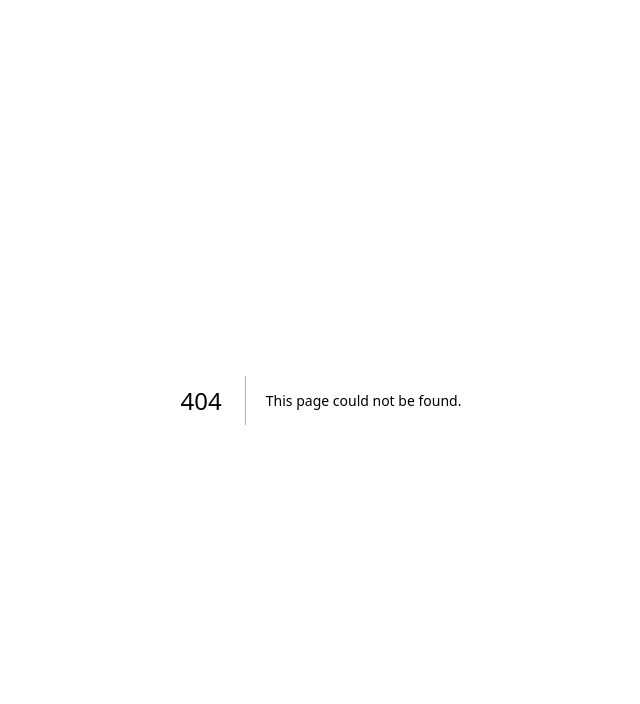
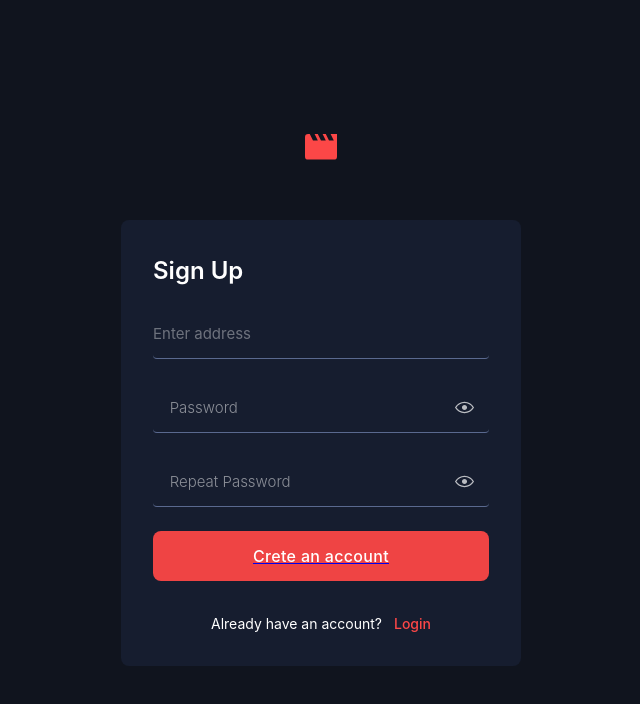
Before and after one commit to HabibEniolabi/EntertainmentWebApp, a Next.js app: page /sign-up in a window 1280 px wide. Before the commit this address had no page. Shown: the top 704 px of the page, without its empty margins (319-959 px from the left). Built offline with nearby package versions, Linux system fonts and the light colour scheme.

Commit message:
Adding of sign-up page

```diff
--- /dev/null
+++ b/src/app/(public)/sign-up/page.tsx
@@ -0,0 +1,76 @@
+"use client";
+import { useForm } from "@mantine/form";
+import React from "react";
+import Input from "@/src/components/Forms/Input";
+import OnboardingFormContainer from "@/src/components/Common/OnboardingFormContainer";
+import Password from "@/src/components/Forms/Password";
+import styles from "./styles.module.scss";
+import BeyondButton from "@/src/components/Common/Button";
+import Link from "next/link";
+
+const Login = () => {
+const form = useForm({
+    initialValues: {
+      email: "",
+      password: "",
+      confirmPassword: "",
+    },
+    validate: {
+      email: (value) =>
+        /^[^\s@]+@[^\s@]+\.[^\s@]+$/.test(value)
+          ? null
+          : "Invalid email format",
+      password: (value) =>
+        value.length >= 6 ? null : "Password must be at least 6 characters",
+      confirmPassword: (value, values) =>
+        value === values.password ? null : "Passwords do not match",
+    },
+  });
+
+  const handleFormSubmit = async (values: any) => {
+    console.log("Login form values:", values);
+  };
+
+  return (
+    <div className={styles.signUpPage}>
+      <OnboardingFormContainer >
+        <div className={styles.text}>Sign Up</div>
+        <form
+          className={styles.form}
+          onSubmit={form.onSubmit(handleFormSubmit)}
+        >
+          <Input
+            placeholder="Enter address"
+            {...form.getInputProps("email")}
+            error={form.isTouched("email") ? form.errors.email : null}
+          />
+            <Password
+              placeholder="Password"
+              {...form.getInputProps("password")}
+              error={form.isTouched("password") ? form.errors.password : null}
+            />
+            <Password
+              placeholder="Repeat Password"
+               {...form.getInputProps("confirmPassword")}
+                error={
+                form.isTouched("confirmPassword")
+                    ? form.errors.confirmPassword
+                    : null
+                }
+            />
+            <Link href="/login">
+              <BeyondButton
+                size="lg"
+                type="submit"
+                title={"Crete an account"}
+                className={styles.signUpButton}
+              />
+            </Link>
+
+        </form>
+      </OnboardingFormContainer>
+    </div>
+  );
+};
+
+export default Login;
--- /dev/null
+++ b/src/app/(public)/sign-up/styles.module.scss
@@ -0,0 +1,23 @@
+.signUpPage{
+    min-height: 100vh;
+    display: flex;
+    justify-content: center;
+    align-items: center;
+    overflow-y: auto;
+    scrollbar-width: none; /* Firefox */
+    background-color: #10141E;
+}
+
+.form {
+    display: flex;
+    flex-direction: column;
+    gap: 1.5rem;
+    width: 100%;
+}
+
+.text {
+    font-size: 1.5rem;
+    font-weight: 600;
+    padding-bottom: 20px;
+    color: #FFFFFF;
+}
--- a/src/components/Common/OnboardingFormContainer/index.tsx
+++ b/src/components/Common/OnboardingFormContainer/index.tsx
@@ -2,18 +2,25 @@ import React from "react";
 import styles from "./styles.module.scss"
 import MovieList from "@/src/assets/icons/MovieList";
 import Link from "next/dist/client/link";
+import { usePathname } from "next/navigation";
 
 interface OnboardingFormContainerProps {
   children?: React.ReactNode;
-  footerTitle?: string;
-  footerLink?: string;
 }
 
 const OnboardingFormContainer = ({
-  children,
-  footerLink,
-  footerTitle
+  children
 }: OnboardingFormContainerProps) => {
+
+    const pathname = usePathname();
+
+   const isSignUpPage = pathname === "/sign-up";
+   const linkHref = isSignUpPage ? "/login" : "/sign-up";
+   const footerText = isSignUpPage
+    ? "Already have an account?"
+    : "Don’t have an account?";
+   const linkText = isSignUpPage ? "Login" : "Sign Up";
+
   return (
     <div className={styles.onboardingFormContainer}>
       <div className={styles.header}>
@@ -24,8 +31,8 @@ const OnboardingFormContainer = ({
             {children}
         </div>
         <div className={styles.footer}>
-            {footerTitle}
-            <Link href="/sign-up">{footerLink}</Link>
+            {footerText}
+            <Link href={linkHref}>{linkText}</Link>
         </div>
        </div>
     </div>
--- a/src/components/Common/OnboardingFormContainer/styles.module.scss
+++ b/src/components/Common/OnboardingFormContainer/styles.module.scss
@@ -36,7 +36,7 @@
 
     a {
     color: #fc4747;
-    margin-left: 0.25rem;
+    margin-left: 0.75rem;
     font-weight: 500;
     text-decoration: none;
 
--- a/src/components/Forms/Input/index.tsx
+++ b/src/components/Forms/Input/index.tsx
@@ -8,7 +8,6 @@ const Input: FC<TextInputProps> = (props): JSX.Element => (
     {...props}
     size="lg"
     classNames={{
-    //   label: styles.label,
       required: styles.required,
       input: styles.input,
       error: styles.error,
--- a/src/components/Forms/Password/index.tsx
+++ b/src/components/Forms/Password/index.tsx
@@ -9,7 +9,6 @@ const Password: FC<PasswordInputProps> = (props): JSX.Element => (
     size="lg"
     withAsterisk
     classNames={{
-        // label: styles.label,
         required: styles.required,
         input: styles.input,
         error: styles.error,
```
Also changed, not shown: src/app/(public)/login/page.tsx (+5 -5 lines).
